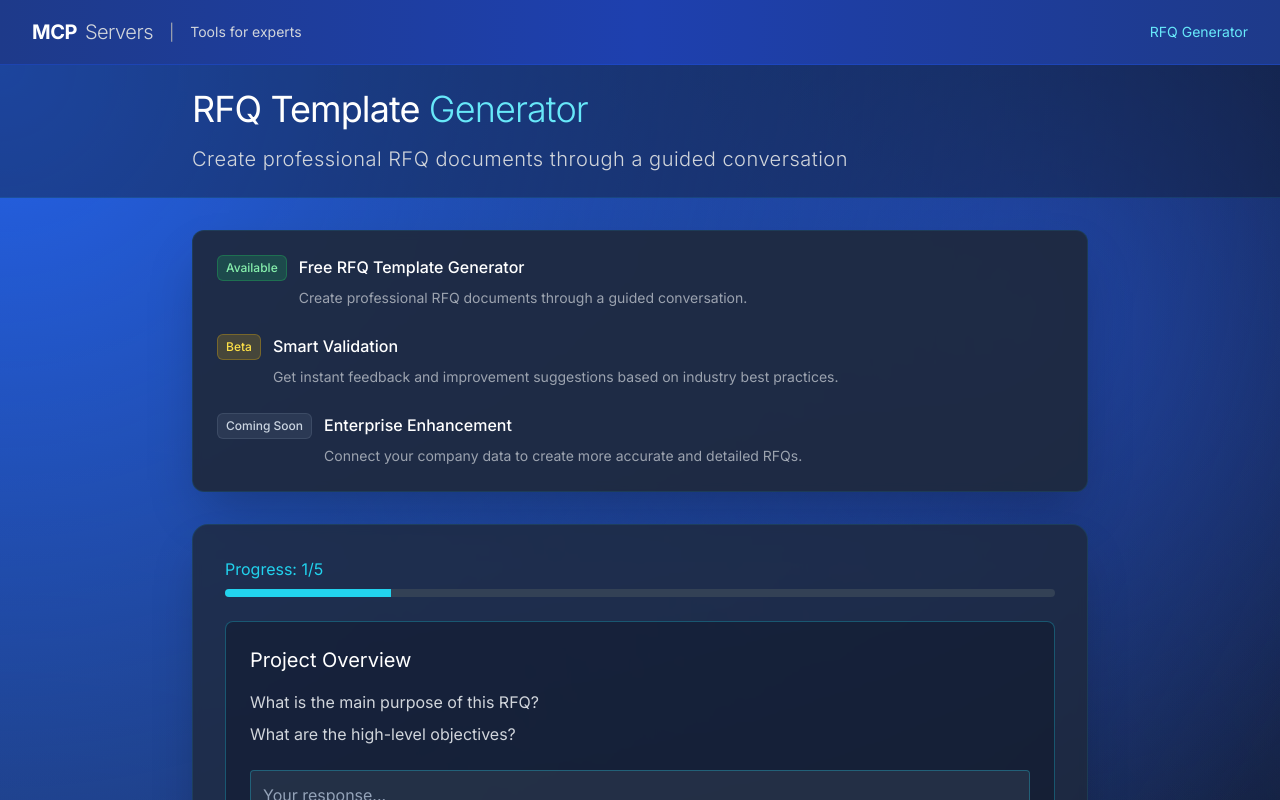
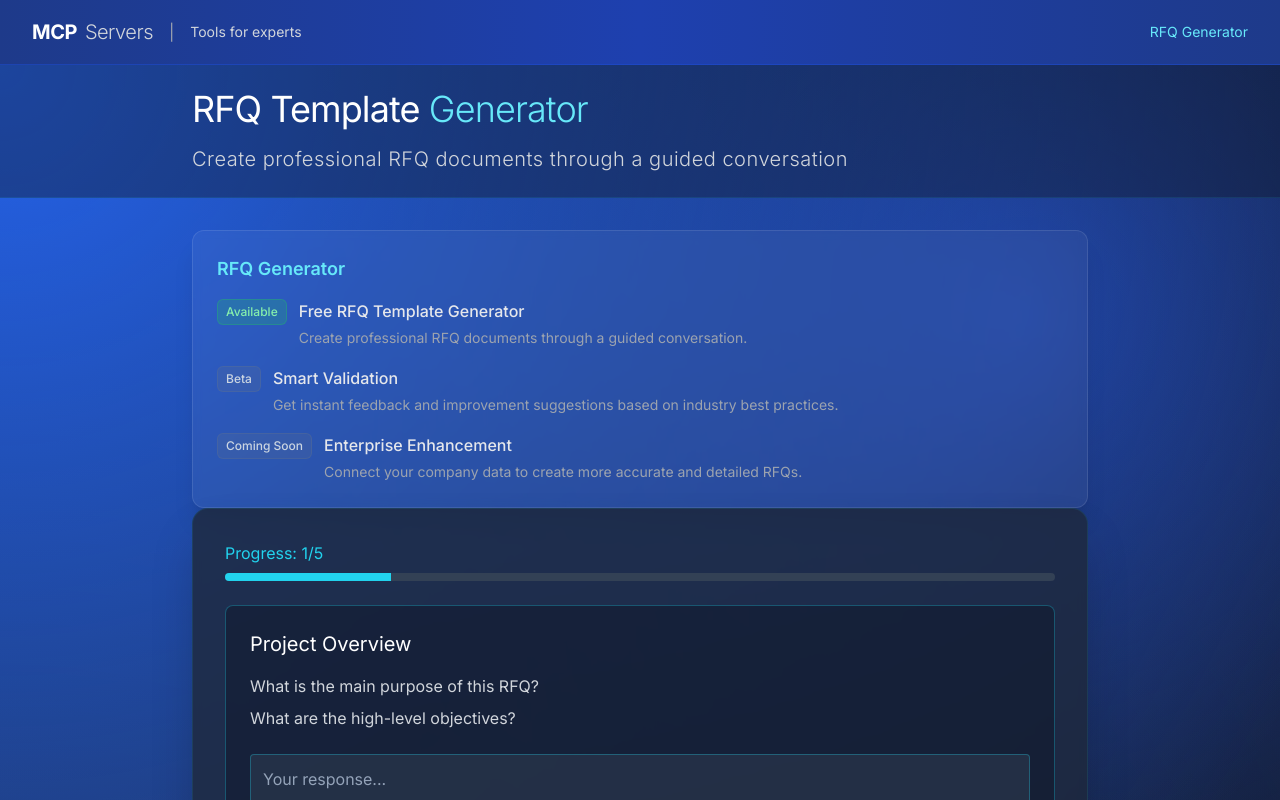
Before and after one commit to boorich/extraordinary_minds, a Next.js app: page /rfq in a window 1280 px wide. Shown: the top 800 px of the page. Built offline with nearby package versions, Linux system fonts and the light colour scheme.

Commit message:
fix: Simplify RFQFeatureCard to match original styling
- Use proven TransformationCard styling
- Simplify component structure
- Keep consistent look and feel

```diff
--- a/src/components/rfq/RFQFeatureCard.tsx
+++ b/src/components/rfq/RFQFeatureCard.tsx
@@ -3,49 +3,49 @@
 import React from 'react';
 
 const RFQFeatureCard = () => {
+  const description = `[Available] Free RFQ Template Generator: Create professional RFQ documents through a guided conversation.
+
+[Beta] Smart Validation: Get instant feedback and improvement suggestions based on industry best practices.
+
+[Coming Soon] Enterprise Enhancement: Connect your company data to create more accurate and detailed RFQs.`;
+
+  // Split description into separate recommendations
+  const recommendations = description.split('\n\n');
+
   return (
-    <div className="mb-8 bg-slate-800/90 border border-cyan-400/10 rounded-xl shadow-2xl backdrop-blur-sm">
-      <div className="p-6 space-y-6">
-        <div className="space-y-2">
+    <div className="group bg-white/5 border border-white/10 rounded-xl shadow-xl backdrop-blur-sm">
+      <div className="p-6">
+        <h3 className="text-lg font-semibold text-cyan-300 mb-4">RFQ Generator</h3>
+        <div className="space-y-4">
+          {recommendations.map((recommendation, index) => {
+            const [status, ...contentParts] = recommendation.split('] ');
+            const content = contentParts.join('] ');
+            const isAvailable = status.includes('[Available');
+
+            return (
+              <div key={index} className="space-y-2">
                 <div className="flex items-start gap-3">
-            <span className="inline-flex px-2 py-1 text-xs font-medium rounded-md bg-green-500/20 text-green-300 border border-green-500/30">
-              Available
+                  <span
+                    className={`inline-flex px-2 py-1 text-xs font-medium rounded-md ${
+                      isAvailable
+                        ? 'bg-green-500/20 text-green-300 border border-green-500/30'
+                        : status.includes('[Beta]')
+                        ? 'bg-yellow-500/20 text-yellow-300 border border-yellow-500/30'
+                        : 'bg-slate-500/20 text-slate-300 border border-slate-500/30'
+                    }`}
+                  >
+                    {status.replace('[', '').replace(']', '')}
                   </span>
                   <div className="flex-1">
-              <div className="text-white font-medium">Free RFQ Template Generator</div>
-              <p className="text-gray-400 text-sm mt-2 leading-relaxed">
-                Create professional RFQ documents through a guided conversation.
+                    <div className="text-gray-200 font-medium">{content.split(':')[0]}</div>
+                    <p className="text-gray-400 text-sm mt-1 leading-relaxed">
+                      {content.split(':')[1]?.trim()}
                     </p>
                   </div>
                 </div>
               </div>
-
-        <div className="space-y-2">
-          <div className="flex items-start gap-3">
-            <span className="inline-flex px-2 py-1 text-xs font-medium rounded-md bg-yellow-500/20 text-yellow-300 border border-yellow-500/30">
-              Beta
-            </span>
-            <div className="flex-1">
-              <div className="text-white font-medium">Smart Validation</div>
-              <p className="text-gray-400 text-sm mt-2 leading-relaxed">
-                Get instant feedback and improvement suggestions based on industry best practices.
-              </p>
-            </div>
-          </div>
-        </div>
-
-        <div className="space-y-2">
-          <div className="flex items-start gap-3">
-            <span className="inline-flex px-2 py-1 text-xs font-medium rounded-md bg-slate-500/20 text-slate-300 border border-slate-500/30">
-              Coming Soon
-            </span>
-            <div className="flex-1">
-              <div className="text-white font-medium">Enterprise Enhancement</div>
-              <p className="text-gray-400 text-sm mt-2 leading-relaxed">
-                Connect your company data to create more accurate and detailed RFQs.
-              </p>
-            </div>
-          </div>
+            );
+          })}
         </div>
       </div>
     </div>
```
Lines whose indentation alone changed are shown as unchanged.
